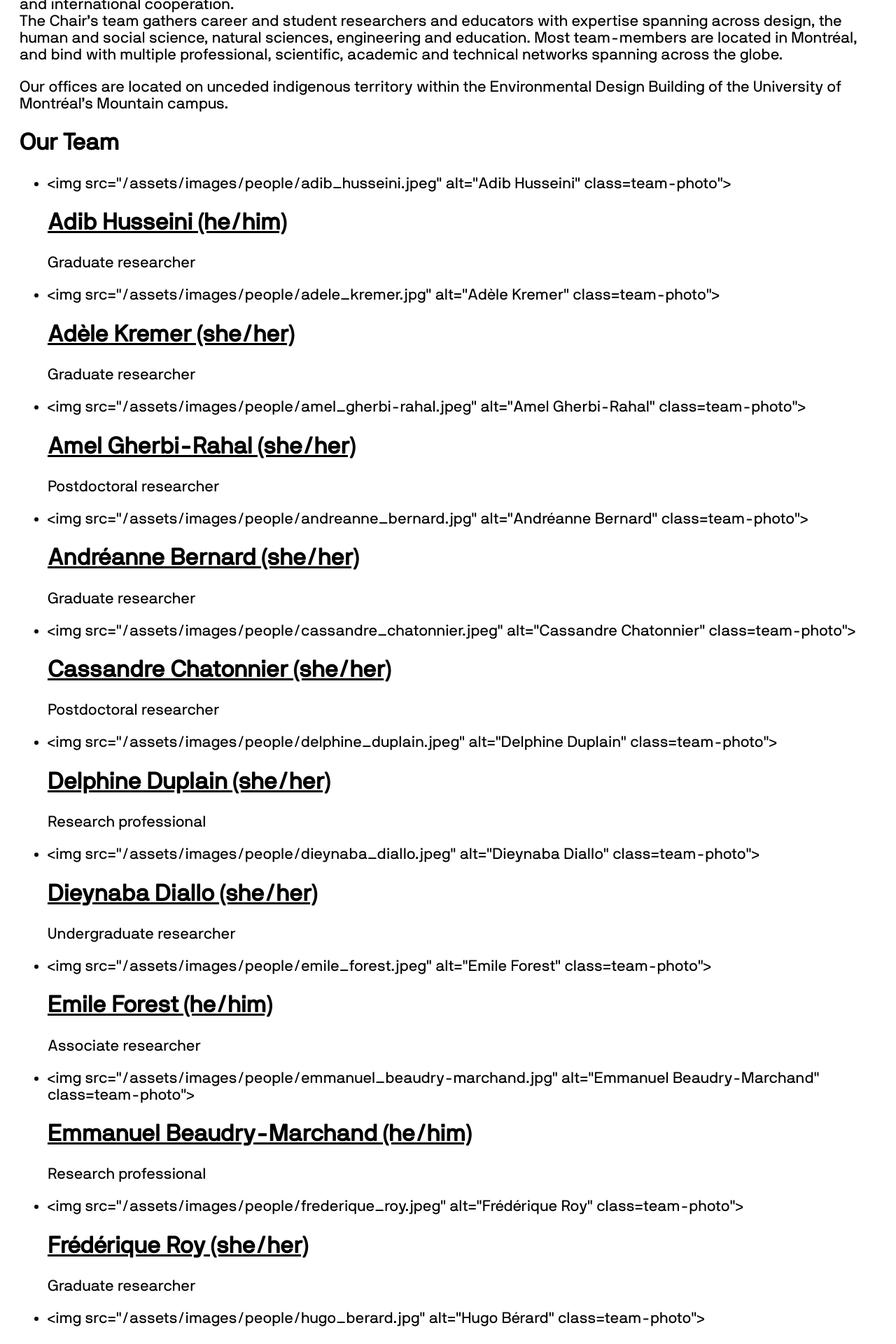
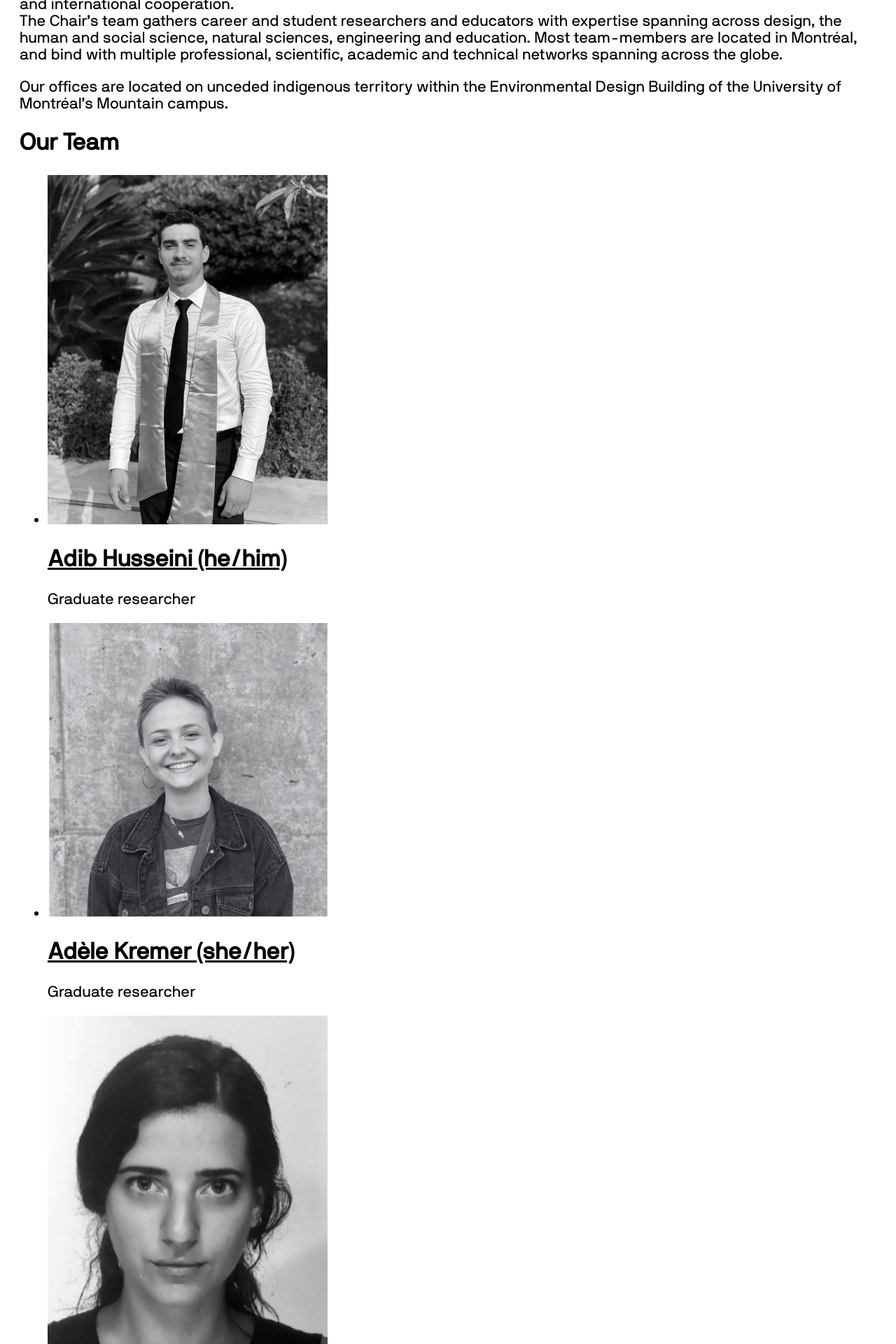
Before and after one commit to CUPUM/cupum.github.io, a Jekyll site: the page built from about.md, in a window 1280 px wide. Shown: the part 877-2797 px from the top of the page at 70% size. Built offline with Jekyll 4.4.1, drawn with Linux system fonts in a browser that asks for light colours; some of the changed text lies outside the part shown.

Commit message:
Corr. team members portrait image size

```diff
--- a/about.md
+++ b/about.md
@@ -17,7 +17,7 @@ Our offices are located on unceded indigenous territory within the Environmental
 {% assign team_members = site.team | sort: 'name' %}
 {% for member in team_members %}
   <li>
-    <img src="{{ member.portrait }}" alt="{{ member.name }}" class=team-photo">
+    <img src="{{ member.portrait }}" alt="{{ member.name }}" class="team-photo">
     <h2><a href="{{ member.url }}">{{ member.name }} ({{member.pronouns}})</a></h2>
     <p>{{ member.position }}</p>
     <p>{{ member.bio }}</p>
--- a/assets/css/styles.scss
+++ b/assets/css/styles.scss
@@ -1,3 +1,10 @@
 ---
 ---
 @import "main";
+
+
+/* Add your custom styles below */
+.team-photo {
+  width: 400px; /* Adjust as needed */
+  height: auto;
+}
```
